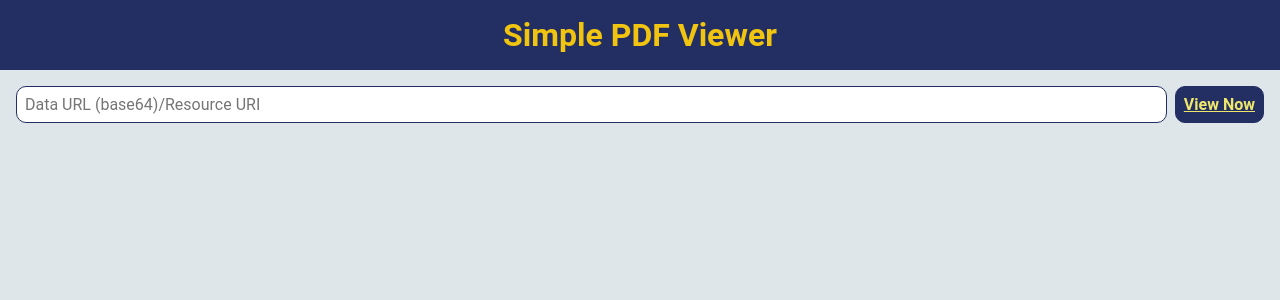
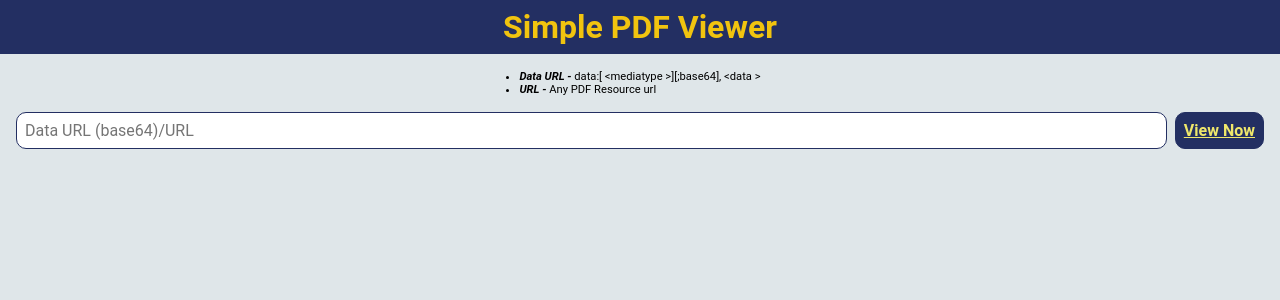
Before and after one commit to alankarapte/angular-easy-pdf-viewer, an Angular app: page / in a window 1280 px wide. Shown: the top 300 px of the page. Built offline with nearby package versions, Linux system fonts and the light colour scheme.

Commit message:
guidelines (tips) added

```diff
--- a/src/app/app.component.html
+++ b/src/app/app.component.html
@@ -1,6 +1,15 @@
 <header class="header">
   <h1>Simple PDF Viewer</h1>
 </header>
+
+<div class="guidelines">
+  <ul>
+    <li>
+      <em>Data URL -</em> data:[ &lt;mediatype &gt;][;base64], &lt;data &gt;
+    </li>
+    <li><em>URL -</em> Any PDF Resource url</li>
+  </ul>
+</div>
 
 <div class="container">
   <div class="form-wrapper">
@@ -9,7 +18,7 @@
         <input
           type="text"
           formControlName="source"
-          placeholder="Data URL (base64)/Resource URI"
+          placeholder="Data URL (base64)/URL"
         />
         <button type="submit">View Now</button>
       </div>
--- a/src/app/app.component.scss
+++ b/src/app/app.component.scss
@@ -1,13 +1,26 @@
 .header {
   color: #f1c40f;
   text-align: center;
-  padding-block: 1rem;
+  padding-block: 0.5rem;
   background-color: #232f62;
 }
 
 .container {
   display: flex;
   flex-direction: column;
+}
+
+.guidelines {
+  margin: 1rem auto 0 auto;
+  width: fit-content;
+  max-width: 100%;
+  ul {
+    font-size: 0.7rem;
+
+    & li em {
+      font-weight: bold;
+    }
+  }
 }
 
 .form-wrapper {
```
